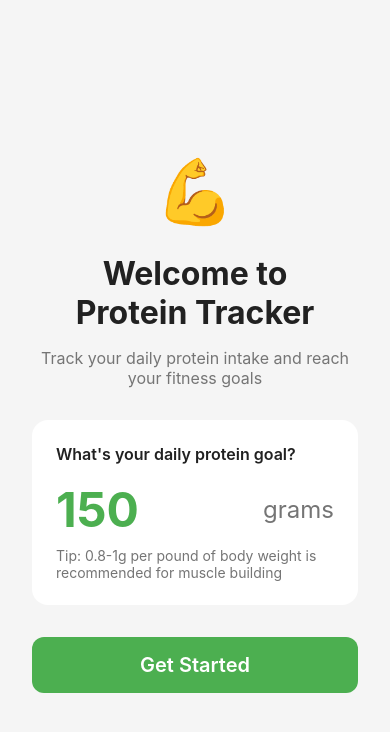
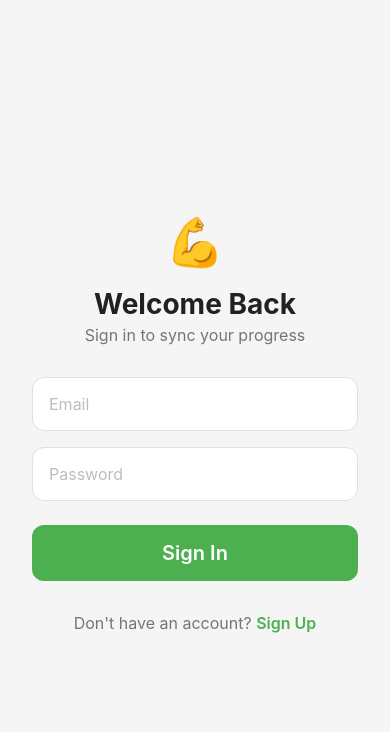
Before and after one commit to rahulshendre/protein_tracker, a React Native app: screen /Settings in a window 390 px wide. Shown: the top 732 px of the page. Built offline with nearby package versions, Linux system fonts and the light colour scheme.

Commit message:
complete auth flow
Signed-off-by: rahulshendre <rahulshendre789@gmail.com>

```diff
--- a/App.tsx
+++ b/App.tsx
@@ -1,10 +1,9 @@
 /**
  * Protein Tracker App
- *
- * Main entry point that sets up navigation and providers.
  */
 
 import React, { useEffect, useState } from 'react';
+import { ActivityIndicator, View } from 'react-native';
 import { NavigationContainer } from '@react-navigation/native';
 import { createNativeStackNavigator } from '@react-navigation/native-stack';
 import { SafeAreaProvider } from 'react-native-safe-area-context';
@@ -15,12 +14,34 @@ import { AddMealScreen } from './src/screens/AddMealScreen';
 import { SettingsScreen } from './src/screens/SettingsScreen';
 import { HistoryScreen } from './src/screens/HistoryScreen';
 import { OnboardingScreen } from './src/screens/OnboardingScreen';
+import { LoginScreen } from './src/screens/LoginScreen';
+import { RegisterScreen } from './src/screens/RegisterScreen';
 import { RootStackParamList } from './src/navigation/types';
 import { ThemeProvider, useTheme } from './src/context/ThemeContext';
-import { STORAGE_KEYS } from './src/constants';
+import { useAuthStore } from './src/stores/authStore';
 
 const Stack = createNativeStackNavigator<RootStackParamList>();
 
+// Auth screens (Login, Register)
+function AuthNavigator() {
+  const { colors } = useTheme();
+
+  return (
+    <Stack.Navigator
+      initialRouteName="Login"
+      screenOptions={{
+        headerShown: false,
+        contentStyle: { backgroundColor: colors.background },
+        animation: 'slide_from_right',
+      }}
+    >
+      <Stack.Screen name="Login" component={LoginScreen} />
+      <Stack.Screen name="Register" component={RegisterScreen} />
+    </Stack.Navigator>
+  );
+}
+
+// Main app screens
 function AppNavigator() {
   const { colors } = useTheme();
 
@@ -49,30 +70,62 @@ function AppNavigator() {
 }
 
 function AppContent() {
-  const [isFirstLaunch, setIsFirstLaunch] = useState<boolean | null>(null);
+  const { colors } = useTheme();
+  const { isAuthenticated, isLoading, initialize } = useAuthStore();
+  const [needsOnboarding, setNeedsOnboarding] = useState<boolean | null>(null);
 
   useEffect(() => {
-    checkFirstLaunch();
+    initialize();
   }, []);
 
-  const checkFirstLaunch = async () => {
-    const hasLaunched = await AsyncStorage.getItem('@protein_tracker/has_launched');
-    setIsFirstLaunch(hasLaunched === null);
+  useEffect(() => {
+    if (isAuthenticated) {
+      checkOnboarding();
+    }
+  }, [isAuthenticated]);
+
+  const checkOnboarding = async () => {
+    const hasOnboarded = await AsyncStorage.getItem('@protein_tracker/has_onboarded');
+    setNeedsOnboarding(hasOnboarded === null);
   };
 
   const handleOnboardingComplete = async () => {
-    await AsyncStorage.setItem('@protein_tracker/has_launched', 'true');
-    setIsFirstLaunch(false);
+    await AsyncStorage.setItem('@protein_tracker/has_onboarded', 'true');
+    setNeedsOnboarding(false);
   };
 
-  if (isFirstLaunch === null) {
-    return null; // Loading
+  // Loading state
+  if (isLoading) {
+    return (
+      <View style={{ flex: 1, justifyContent: 'center', alignItems: 'center', backgroundColor: colors.background }}>
+        <ActivityIndicator size="large" color={colors.primary} />
+      </View>
+    );
   }
 
-  if (isFirstLaunch) {
+  // Not logged in -> show auth screens
+  if (!isAuthenticated) {
+    return (
+      <NavigationContainer>
+        <AuthNavigator />
+      </NavigationContainer>
+    );
+  }
+
+  // Logged in but needs onboarding
+  if (needsOnboarding === null) {
+    return (
+      <View style={{ flex: 1, justifyContent: 'center', alignItems: 'center', backgroundColor: colors.background }}>
+        <ActivityIndicator size="large" color={colors.primary} />
+      </View>
+    );
+  }
+
+  if (needsOnboarding) {
     return <OnboardingScreen onComplete={handleOnboardingComplete} />;
   }
 
+  // Logged in and onboarded -> show main app
   return (
     <NavigationContainer>
       <AppNavigator />
--- a/src/screens/SettingsScreen.tsx
+++ b/src/screens/SettingsScreen.tsx
@@ -12,12 +12,14 @@ import { SafeAreaView } from 'react-native-safe-area-context';
 import { useNavigation } from '@react-navigation/native';
 import { FONT_SIZES, SPACING } from '../constants';
 import { useMealStore } from '../stores/mealStore';
+import { useAuthStore } from '../stores/authStore';
 import { useTheme } from '../context/ThemeContext';
 
 export function SettingsScreen() {
   const navigation = useNavigation();
   const { colors, isDark, toggleTheme } = useTheme();
   const { settings, updateGoal } = useMealStore();
+  const { signOut, user } = useAuthStore();
   const [goalInput, setGoalInput] = useState(settings.dailyProteinGoal.toString());
 
   const handleSave = async () => {
@@ -76,6 +78,24 @@ export function SettingsScreen() {
 
         <TouchableOpacity style={[styles.saveButton, { backgroundColor: colors.primary }]} onPress={handleSave}>
           <Text style={styles.saveButtonText}>Save</Text>
+        </TouchableOpacity>
+
+        {/* Account Section */}
+        <View style={[styles.setting, { backgroundColor: colors.surface, marginTop: SPACING.xl }]}>
+          <Text style={[styles.label, { color: colors.textSecondary }]}>Account</Text>
+          <Text style={[styles.email, { color: colors.text }]}>{user?.email}</Text>
+        </View>
+
+        <TouchableOpacity
+          style={[styles.signOutButton, { borderColor: colors.error }]}
+          onPress={() => {
+            Alert.alert('Sign Out', 'Are you sure you want to sign out?', [
+              { text: 'Cancel', style: 'cancel' },
+              { text: 'Sign Out', style: 'destructive', onPress: signOut },
+            ]);
+          }}
+        >
+          <Text style={[styles.signOutText, { color: colors.error }]}>Sign Out</Text>
         </TouchableOpacity>
       </View>
     </SafeAreaView>
@@ -144,4 +164,19 @@ const styles = StyleSheet.create({
     fontWeight: '600',
     color: '#FFFFFF',
   },
+  email: {
+    fontSize: FONT_SIZES.md,
+    fontWeight: '500',
+  },
+  signOutButton: {
+    borderRadius: 12,
+    padding: SPACING.md,
+    alignItems: 'center',
+    marginTop: SPACING.md,
+    borderWidth: 2,
+  },
+  signOutText: {
+    fontSize: FONT_SIZES.md,
+    fontWeight: '600',
+  },
 });
```
